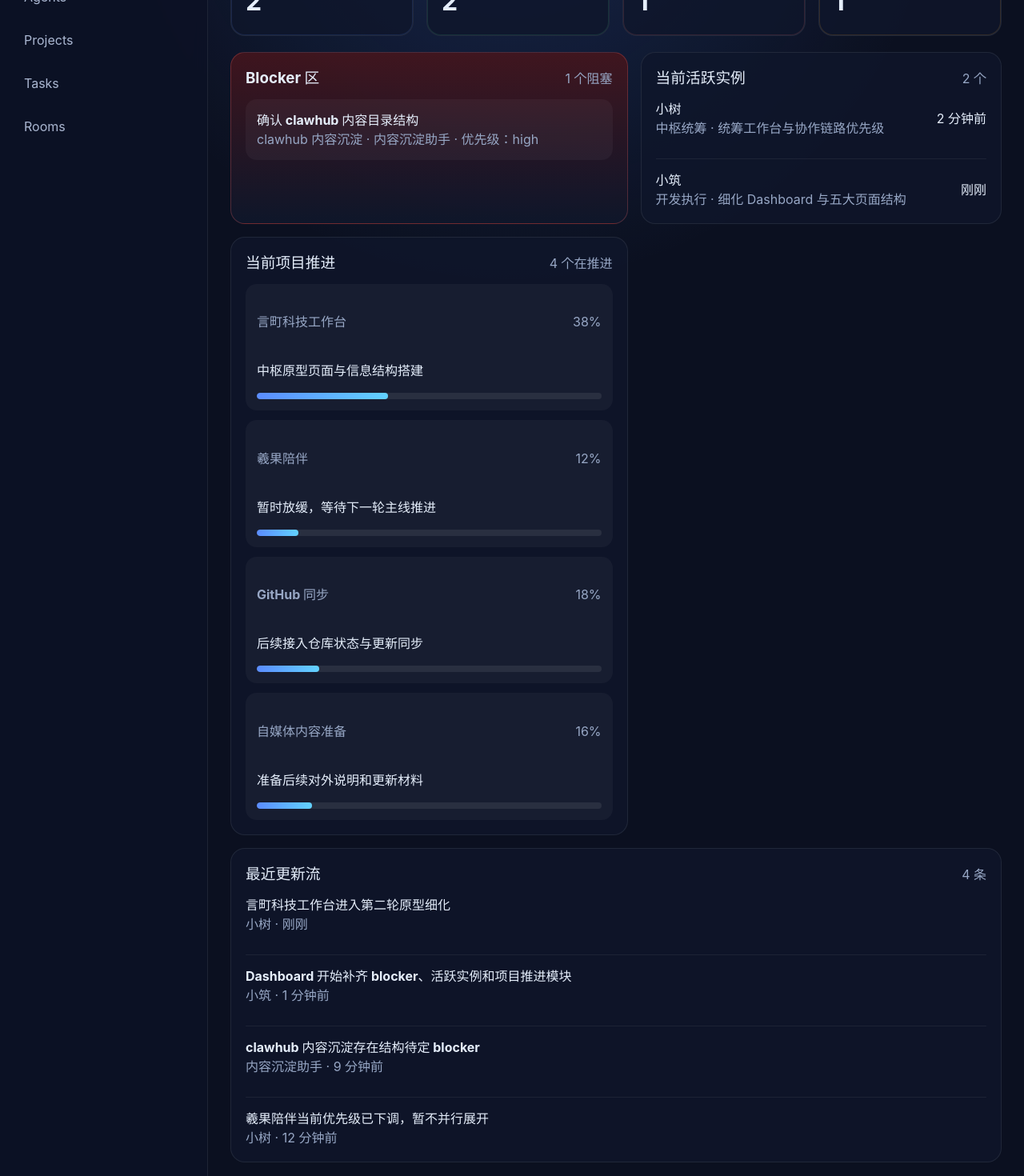
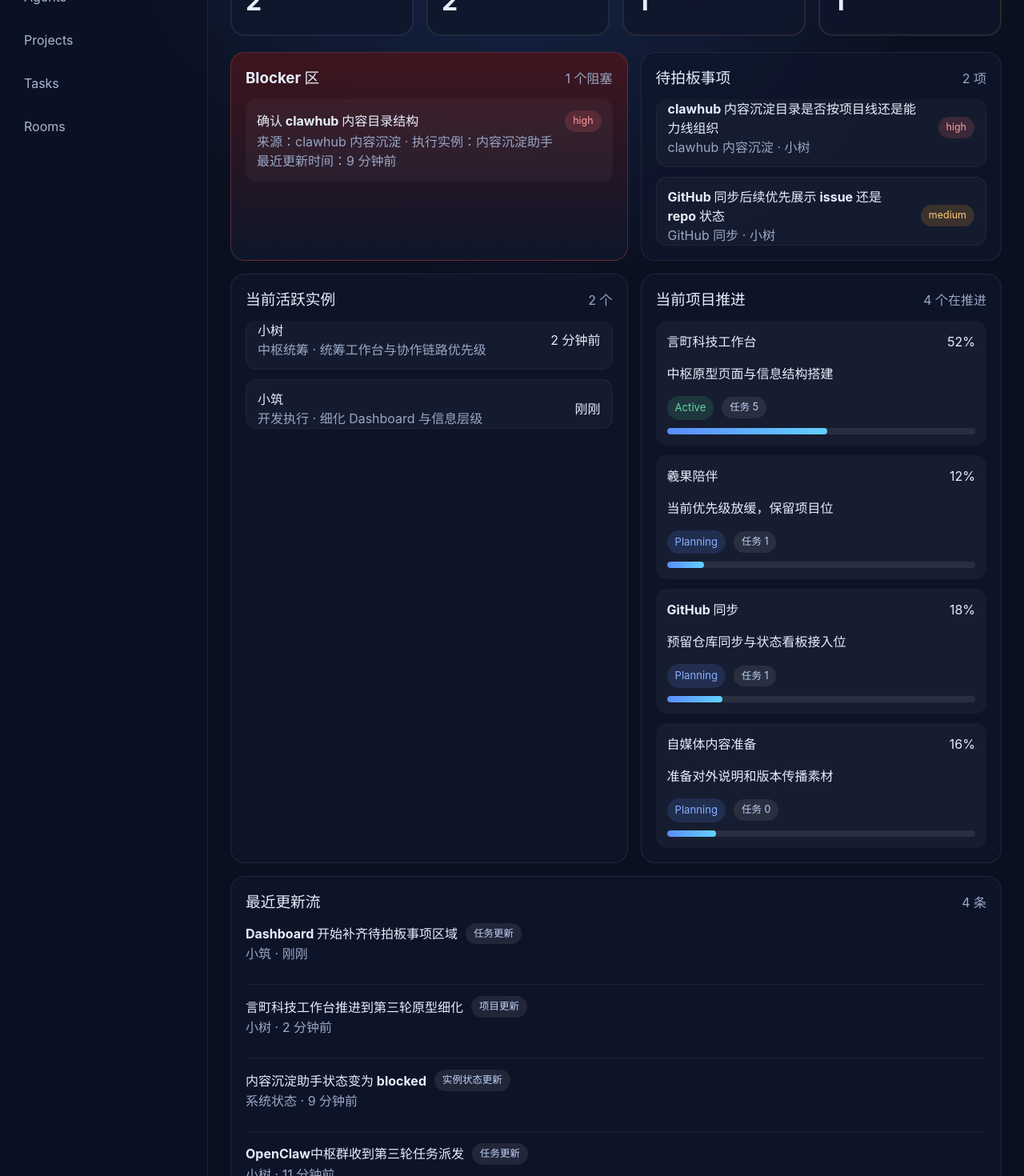
Before and after one commit to guoma970/kotovela-workbench, a React (Vite) app: page / in a window 1280 px wide. Shown: the part 180-1650 px from the top of the page at 80% size. Built offline with nearby package versions, Linux system fonts and the light colour scheme.

Commit message:
feat: deepen yanting workbench information hierarchy

```diff
--- a/src/data/mockData.ts
+++ b/src/data/mockData.ts
@@ -1,4 +1,11 @@
-import type { Agent, Project, Room, Task, UpdateItem } from '../types'
+import type {
+  Agent,
+  DecisionItem,
+  Project,
+  Room,
+  Task,
+  UpdateItem,
+} from '../types'
 
 export const agents: Agent[] = [
   {
@@ -15,7 +22,7 @@ export const agents: Agent[] = [
     name: '小筑',
     role: '开发执行',
     status: 'active',
-    currentTask: '细化 Dashboard 与五大页面结构',
+    currentTask: '细化 Dashboard 与信息层级',
     project: '言町科技工作台',
     updatedAt: '刚刚',
   },
@@ -24,7 +31,7 @@ export const agents: Agent[] = [
     name: 'GitHub 同步助手',
     role: '仓库同步',
     status: 'idle',
-    currentTask: '等待后续同步策略确认',
+    currentTask: '等待同步策略进入实现阶段',
     project: 'GitHub 同步',
     updatedAt: '12 分钟前',
   },
@@ -45,9 +52,12 @@ export const projects: Project[] = [
     name: '言町科技工作台',
     owner: '小筑',
     status: 'active',
-    progress: 38,
+    progress: 52,
     focus: '中枢原型页面与信息结构搭建',
     blockers: 0,
+    stage: '第三轮原型细化',
+    nextStep: '补齐跨页关联和统一卡片层级',
+    taskCount: 5,
   },
   {
     id: 'project-2',
@@ -55,17 +65,23 @@ export const projects: Project[] = [
     owner: '小树',
     status: 'planning',
     progress: 12,
-    focus: '暂时放缓，等待下一轮主线推进',
+    focus: '当前优先级放缓，保留项目位',
     blockers: 0,
+    stage: '待重新排期',
+    nextStep: '等待后续主线恢复',
+    taskCount: 1,
   },
   {
     id: 'project-3',
     name: 'GitHub 同步',
-    owner: '小树',
+    owner: 'GitHub 同步助手',
     status: 'planning',
     progress: 18,
-    focus: '后续接入仓库状态与更新同步',
+    focus: '预留仓库同步与状态看板接入位',
     blockers: 0,
+    stage: '结构预留',
+    nextStep: '确认后续同步字段',
+    taskCount: 1,
   },
   {
     id: 'project-4',
@@ -73,8 +89,11 @@ export const projects: Project[] = [
     owner: '内容沉淀助手',
     status: 'blocked',
     progress: 22,
-    focus: '等待内容结构与发布节奏确认',
+    focus: '内容结构与发布节奏待确认',
     blockers: 1,
+    stage: '等待拍板',
+    nextStep: '确定沉淀目录与更新节奏',
+    taskCount: 1,
   },
   {
     id: 'project-5',
@@ -82,59 +101,74 @@ export const projects: Project[] = [
     owner: '小树',
     status: 'planning',
     progress: 16,
-    focus: '准备后续对外说明和更新材料',
+    focus: '准备对外说明和版本传播素材',
     blockers: 0,
+    stage: '内容规划',
+    nextStep: '整理第一批主题清单',
+    taskCount: 0,
   },
 ]
 
 export const tasks: Task[] = [
   {
     id: 'task-1',
-    title: '细化 Dashboard 总览卡片',
+    title: '细化 Dashboard blocker 与待拍板区',
     project: '言町科技工作台',
     assignee: '小筑',
+    executor: '小筑',
     status: 'doing',
     priority: 'high',
+    updatedAt: '刚刚',
   },
   {
     id: 'task-2',
-    title: '重组 Agents 页为结构化信息卡',
+    title: '统一 Projects / Tasks / Rooms 卡片层级',
     project: '言町科技工作台',
     assignee: '小筑',
+    executor: '小筑',
     status: 'doing',
     priority: 'high',
+    updatedAt: '3 分钟前',
   },
   {
     id: 'task-3',
     title: '确认 clawhub 内容目录结构',
     project: 'clawhub 内容沉淀',
     assignee: '内容沉淀助手',
+    executor: '内容沉淀助手',
     status: 'blocked',
     priority: 'high',
+    updatedAt: '9 分钟前',
   },
   {
     id: 'task-4',
-    title: '整理本轮移交说明',
+    title: '整理第三轮原型移交说明',
     project: '言町科技工作台',
     assignee: '小树',
+    executor: '小树',
     status: 'done',
     priority: 'medium',
+    updatedAt: '1 分钟前',
   },
   {
     id: 'task-5',
-    title: '预留 GitHub 同步接入位',
+    title: '预留 GitHub 同步字段映射',
     project: 'GitHub 同步',
     assignee: 'GitHub 同步助手',
+    executor: 'GitHub 同步助手',
     status: 'todo',
     priority: 'medium',
+    updatedAt: '16 分钟前',
   },
   {
     id: 'task-6',
-    title: '梳理 OpenClaw 系统测试群任务流',
+    title: '梳理 OpenClaw 系统测试群动作类型',
     project: '言町科技工作台',
     assignee: '小树',
+    executor: '小树',
     status: 'done',
     priority: 'low',
+    updatedAt: '6 分钟前',
   },
 ]
 
@@ -146,6 +180,10 @@ export const rooms: Room[] = [
     focus: '主线任务派发与同步',
     pending: 2,
     channelType: 'Feishu 群聊',
+    instance: '小树',
+    mainProject: '羲果陪伴',
+    purpose: '任务派发、阶段同步、主线沟通',
+    recentAction: '优先级下调通知',
   },
   {
     id: 'room-2',
@@ -154,6 +192,10 @@ export const rooms: Room[] = [
     focus: '实例协作、统筹与状态回报',
     pending: 4,
     channelType: 'Feishu 群聊',
+    instance: '小树 / 小筑',
+    mainProject: '言町科技工作台',
+    purpose: '中枢调度、回报、验收',
+    recentAction: '第三轮任务派发',
   },
   {
     id: 'room-3',
@@ -162,36 +204,61 @@ export const rooms: Room[] = [
     focus: '功能验证与回归测试',
     pending: 1,
     channelType: 'Feishu 群聊',
+    instance: '小树',
+    mainProject: '言町科技工作台',
+    purpose: '验证工作流与系统状态',
+    recentAction: '测试结果归档',
   },
 ]
 
 export const updates: UpdateItem[] = [
   {
     id: 'update-1',
-    title: '言町科技工作台进入第二轮原型细化',
-    source: '小树',
+    title: 'Dashboard 开始补齐待拍板事项区域',
+    source: '小筑',
     time: '刚刚',
-    type: 'success',
+    type: 'task',
+    level: 'success',
   },
   {
     id: 'update-2',
-    title: 'Dashboard 开始补齐 blocker、活跃实例和项目推进模块',
-    source: '小筑',
-    time: '1 分钟前',
-    type: 'info',
+    title: '言町科技工作台推进到第三轮原型细化',
+    source: '小树',
+    time: '2 分钟前',
+    type: 'project',
+    level: 'info',
   },
   {
     id: 'update-3',
-    title: 'clawhub 内容沉淀存在结构待定 blocker',
-    source: '内容沉淀助手',
+    title: '内容沉淀助手状态变为 blocked',
+    source: '系统状态',
     time: '9 分钟前',
-    type: 'warning',
+    type: 'agent',
+    level: 'warning',
   },
   {
     id: 'update-4',
-    title: '羲果陪伴当前优先级已下调，暂不并行展开',
+    title: 'OpenClaw中枢群收到第三轮任务派发',
     source: '小树',
-    time: '12 分钟前',
-    type: 'info',
+    time: '11 分钟前',
+    type: 'task',
+    level: 'info',
   },
 ]
+
+export const decisions: DecisionItem[] = [
+  {
+    id: 'decision-1',
+    title: 'clawhub 内容沉淀目录是否按项目线还是能力线组织',
+    owner: '小树',
+    project: 'clawhub 内容沉淀',
+    priority: 'high',
+  },
+  {
+    id: 'decision-2',
+    title: 'GitHub 同步后续优先展示 issue 还是 repo 状态',
+    owner: '小树',
+    project: 'GitHub 同步',
+    priority: 'medium',
+  },
+]
--- a/src/index.css
+++ b/src/index.css
@@ -127,7 +127,8 @@ button {
 .update-item h4,
 .compact-item h4,
 .alert-item h4,
-.queue-card h4 {
+.queue-card h4,
+.progress-item h4 {
   margin: 0;
 }
 
@@ -139,7 +140,8 @@ button {
 .alert-item p,
 .info-pairs span,
 .queue-card p,
-.empty-state {
+.empty-state,
+.info-block span {
   margin: 0;
   color: #97a7c5;
 }
@@ -156,6 +158,10 @@ button {
   background: rgba(15, 23, 43, 0.82);
   border-radius: 18px;
   padding: 18px;
+}
+
+.strong-card {
+  box-shadow: 0 12px 30px rgba(0, 0, 0, 0.18);
 }
 
 .stat-label {
@@ -196,6 +202,10 @@ button {
 }
 
 .card-grid {
+  grid-template-columns: repeat(2, minmax(0, 1fr));
+}
+
+.project-grid {
   grid-template-columns: repeat(2, minmax(0, 1fr));
 }
 
@@ -242,6 +252,13 @@ button {
   border-top: 1px solid rgba(255, 255, 255, 0.06);
 }
 
+.compact-card {
+  padding: 12px 14px;
+  border: 1px solid rgba(255, 255, 255, 0.05);
+  border-radius: 14px;
+  background: rgba(255, 255, 255, 0.03);
+}
+
 .update-item:first-child,
 .list-row:first-child,
 .compact-item:first-child {
@@ -263,19 +280,55 @@ button {
   background: rgba(255, 255, 255, 0.04);
 }
 
+.item-head,
 .progress-head,
 .queue-meta,
-.row-meta {
+.row-meta,
+.item-tags {
   display: flex;
   align-items: center;
   justify-content: space-between;
   gap: 10px;
-  color: #97a7c5;
   flex-wrap: wrap;
 }
 
 .row-meta {
+  color: #97a7c5;
   justify-content: flex-end;
+}
+
+.item-tags {
+  margin-top: 10px;
+  justify-content: flex-start;
+}
+
+.soft-tag,
+.priority-badge {
+  display: inline-flex;
+  align-items: center;
+  border-radius: 999px;
+  padding: 4px 10px;
+  font-size: 0.78rem;
+}
+
+.soft-tag {
+  background: rgba(255, 255, 255, 0.08);
+  color: #bfd0f5;
+}
+
+.priority-high {
+  background: rgba(255, 107, 107, 0.16);
+  color: #ff9c9c;
+}
+
+.priority-medium {
+  background: rgba(255, 167, 38, 0.16);
+  color: #ffc877;
+}
+
+.priority-low {
+  background: rgba(91, 140, 255, 0.16);
+  color: #9ab9ff;
 }
 
 .progress-bar {
@@ -304,18 +357,32 @@ button {
   gap: 14px;
 }
 
-.info-pairs div {
+.info-pairs div,
+.info-block {
   display: flex;
   flex-direction: column;
   gap: 6px;
 }
 
-.info-pairs strong {
+.info-pairs strong,
+.info-block strong {
   font-size: 0.98rem;
+}
+
+.info-block {
+  padding: 12px 14px;
+  border-radius: 14px;
+  background: rgba(255, 255, 255, 0.03);
 }
 
 .queue-column {
   min-height: 260px;
+}
+
+.dense-meta {
+  margin-top: 10px;
+  color: #97a7c5;
+  justify-content: flex-start;
 }
 
 .status-pill {
@@ -352,6 +419,7 @@ button {
 @media (max-width: 1100px) {
   .dashboard-grid,
   .card-grid,
+  .project-grid,
   .queue-grid,
   .stats-grid {
     grid-template-columns: repeat(2, minmax(0, 1fr));
@@ -384,7 +452,9 @@ button {
   .update-item,
   .compact-item,
   .progress-head,
-  .queue-meta {
+  .queue-meta,
+  .item-head,
+  .item-tags {
     flex-direction: column;
     align-items: flex-start;
   }
@@ -395,6 +465,7 @@ button {
 
   .dashboard-grid,
   .card-grid,
+  .project-grid,
   .queue-grid,
   .stats-grid,
   .info-pairs {
--- a/src/pages/DashboardPage.tsx
+++ b/src/pages/DashboardPage.tsx
@@ -1,5 +1,11 @@
 import { StatCard } from '../components/StatCard'
-import { agents, projects, tasks, updates } from '../data/mockData'
+import { agents, decisions, projects, tasks, updates } from '../data/mockData'
+
+const updateTypeLabel = {
+  task: '任务更新',
+  project: '项目更新',
+  agent: '实例状态更新',
+}
 
 export function DashboardPage() {
   const activeAgents = agents.filter((item) => item.status === 'active')
@@ -15,7 +21,7 @@ export function DashboardPage() {
           <p className="eyebrow">Dashboard</p>
           <h2>中枢总览</h2>
         </div>
-        <p className="page-note">先把当前工作状态看清楚，再决定下一步推进。</p>
+        <p className="page-note">把阻塞、优先级、更新类型和待拍板事项放到同一张驾驶舱里。</p>
       </div>
 
       <div className="stats-grid strong-grid">
@@ -35,10 +41,14 @@ export function DashboardPage() {
             <div className="alert-list">
               {blockedTasks.map((task) => (
                 <article key={task.id} className="alert-item">
-                  <h4>{task.title}</h4>
+                  <div className="item-head">
+                    <h4>{task.title}</h4>
+                    <span className={`priority-badge priority-${task.priority}`}>{task.priority}</span>
+                  </div>
                   <p>
-                    {task.project} · {task.assignee} · 优先级：{task.priority}
+                    来源：{task.project} · 执行实例：{task.executor}
                   </p>
+                  <p>最近更新时间：{task.updatedAt}</p>
                 </article>
               ))}
             </div>
@@ -49,12 +59,32 @@ export function DashboardPage() {
 
         <div className="panel">
           <div className="panel-header">
+            <h3>待拍板事项</h3>
+            <span>{decisions.length} 项</span>
+          </div>
+          <div className="compact-list">
+            {decisions.map((decision) => (
+              <article key={decision.id} className="compact-item compact-card">
+                <div>
+                  <h4>{decision.title}</h4>
+                  <p>
+                    {decision.project} · {decision.owner}
+                  </p>
+                </div>
+                <span className={`priority-badge priority-${decision.priority}`}>{decision.priority}</span>
+              </article>
+            ))}
+          </div>
+        </div>
+
+        <div className="panel">
+          <div className="panel-header">
             <h3>当前活跃实例</h3>
             <span>{activeAgents.length} 个</span>
           </div>
           <div className="compact-list">
             {activeAgents.map((agent) => (
-              <article key={agent.id} className="compact-item">
+              <article key={agent.id} className="compact-item compact-card">
                 <div>
                   <h4>{agent.name}</h4>
                   <p>
@@ -80,6 +110,10 @@ export function DashboardPage() {
                   <span>{project.progress}%</span>
                 </div>
                 <p>{project.focus}</p>
+                <div className="item-tags">
+                  <span className={`status-pill status-${project.status}`}>{project.status}</span>
+                  <span className="soft-tag">任务 {project.taskCount}</span>
+                </div>
                 <div className="progress-bar">
                   <div style={{ width: `${project.progress}%` }} />
                 </div>
@@ -95,9 +129,12 @@ export function DashboardPage() {
           </div>
           <div className="update-list">
             {updates.map((item) => (
-              <article key={item.id} className={`update-item update-${item.type}`}>
+              <article key={item.id} className={`update-item update-${item.level}`}>
                 <div>
-                  <h4>{item.title}</h4>
+                  <div className="item-head">
+                    <h4>{item.title}</h4>
+                    <span className="soft-tag">{updateTypeLabel[item.type]}</span>
+                  </div>
                   <p>
                     {item.source} · {item.time}
                   </p>
--- a/src/pages/ProjectsPage.tsx
+++ b/src/pages/ProjectsPage.tsx
@@ -8,33 +8,41 @@ export function ProjectsPage() {
           <p className="eyebrow">Projects</p>
           <h2>项目看板</h2>
         </div>
-        <p className="page-note">本轮聚焦 5 个核心项目的状态、重点和阻塞情况。</p>
+        <p className="page-note">统一展示阶段、负责人、状态、blocker、下一步和关联任务数。</p>
       </div>
 
-      <div className="card-grid">
+      <div className="card-grid project-grid">
         {projects.map((project) => (
-          <article key={project.id} className="panel info-card">
+          <article key={project.id} className="panel info-card strong-card">
             <div className="panel-header">
               <h3>{project.name}</h3>
               <span className={`status-pill status-${project.status}`}>{project.status}</span>
             </div>
             <div className="info-pairs">
               <div>
-                <span>负责人</span>
-                <strong>{project.owner}</strong>
+                <span>当前阶段</span>
+                <strong>{project.stage}</strong>
               </div>
               <div>
-                <span>当前重点</span>
-                <strong>{project.focus}</strong>
-              </div>
-              <div>
-                <span>推进度</span>
-                <strong>{project.progress}%</strong>
+                <span>当前负责人</span>
+                <strong>{project.owner}</strong>
               </div>
               <div>
                 <span>Blocker</span>
                 <strong>{project.blockers}</strong>
               </div>
+              <div>
+                <span>当前关联任务数</span>
+                <strong>{project.taskCount}</strong>
+              </div>
+            </div>
+            <div className="info-block">
+              <span>当前重点</span>
+              <strong>{project.focus}</strong>
+            </div>
+            <div className="info-block">
+              <span>下一步</span>
+              <strong>{project.nextStep}</strong>
             </div>
             <div className="progress-bar project-card-progress">
               <div style={{ width: `${project.progress}%` }} />
--- a/src/pages/RoomsPage.tsx
+++ b/src/pages/RoomsPage.tsx
@@ -8,29 +8,41 @@ export function RoomsPage() {
           <p className="eyebrow">Rooms</p>
           <h2>群与通道状态</h2>
         </div>
-        <p className="page-note">按房间关系看当前协作位置、通道类型和待处理情况。</p>
+        <p className="page-note">补出所属实例、主项目、用途和最近动作类型，让房间关系更清楚。</p>
       </div>
 
       <div className="card-grid">
         {rooms.map((room) => (
-          <article key={room.id} className="panel info-card">
+          <article key={room.id} className="panel info-card strong-card">
             <div className="panel-header">
               <h3>{room.name}</h3>
               <span className={`status-pill status-${room.status}`}>{room.status}</span>
             </div>
             <div className="info-pairs">
               <div>
+                <span>所属实例</span>
+                <strong>{room.instance}</strong>
+              </div>
+              <div>
+                <span>当前主项目</span>
+                <strong>{room.mainProject}</strong>
+              </div>
+              <div>
                 <span>通道类型</span>
                 <strong>{room.channelType}</strong>
-              </div>
-              <div>
-                <span>当前焦点</span>
-                <strong>{room.focus}</strong>
               </div>
               <div>
                 <span>待处理项</span>
                 <strong>{room.pending}</strong>
               </div>
+            </div>
+            <div className="info-block">
+              <span>当前用途</span>
+              <strong>{room.purpose}</strong>
+            </div>
+            <div className="info-block">
+              <span>最近动作类型</span>
+              <strong>{room.recentAction}</strong>
             </div>
           </article>
         ))}
--- a/src/pages/TasksPage.tsx
+++ b/src/pages/TasksPage.tsx
@@ -15,14 +15,14 @@ export function TasksPage() {
           <p className="eyebrow">Tasks</p>
           <h2>任务队列</h2>
         </div>
-        <p className="page-note">按 doing / blocker / done 拆开，先把任务流看清楚。</p>
+        <p className="page-note">补齐优先级、项目标识、执行实例和更新时间，让队列更像真实工作流。</p>
       </div>
 
       <div className="queue-grid">
         {columns.map((column) => {
           const items = tasks.filter((task) => task.status === column.key)
           return (
-            <section key={column.key} className="panel queue-column">
+            <section key={column.key} className="panel queue-column strong-card">
               <div className="panel-header">
                 <h3>{column.label}</h3>
                 <span>{items.length} 条</span>
@@ -30,11 +30,17 @@ export function TasksPage() {
               <div className="queue-list">
                 {items.map((task) => (
                   <article key={task.id} className="queue-card">
-                    <h4>{task.title}</h4>
-                    <p>{task.project}</p>
-                    <div className="queue-meta">
-                      <span>{task.assignee}</span>
-                      <span>优先级：{task.priority}</span>
+                    <div className="item-head">
+                      <h4>{task.title}</h4>
+                      <span className={`priority-badge priority-${task.priority}`}>{task.priority}</span>
+                    </div>
+                    <div className="item-tags">
+                      <span className="soft-tag">项目：{task.project}</span>
+                      <span className="soft-tag">实例：{task.executor}</span>
+                    </div>
+                    <div className="queue-meta dense-meta">
+                      <span>负责人：{task.assignee}</span>
+                      <span>更新时间：{task.updatedAt}</span>
                     </div>
                   </article>
                 ))}
```
Also changed, not shown: src/types/index.ts (+20 -1 lines).
